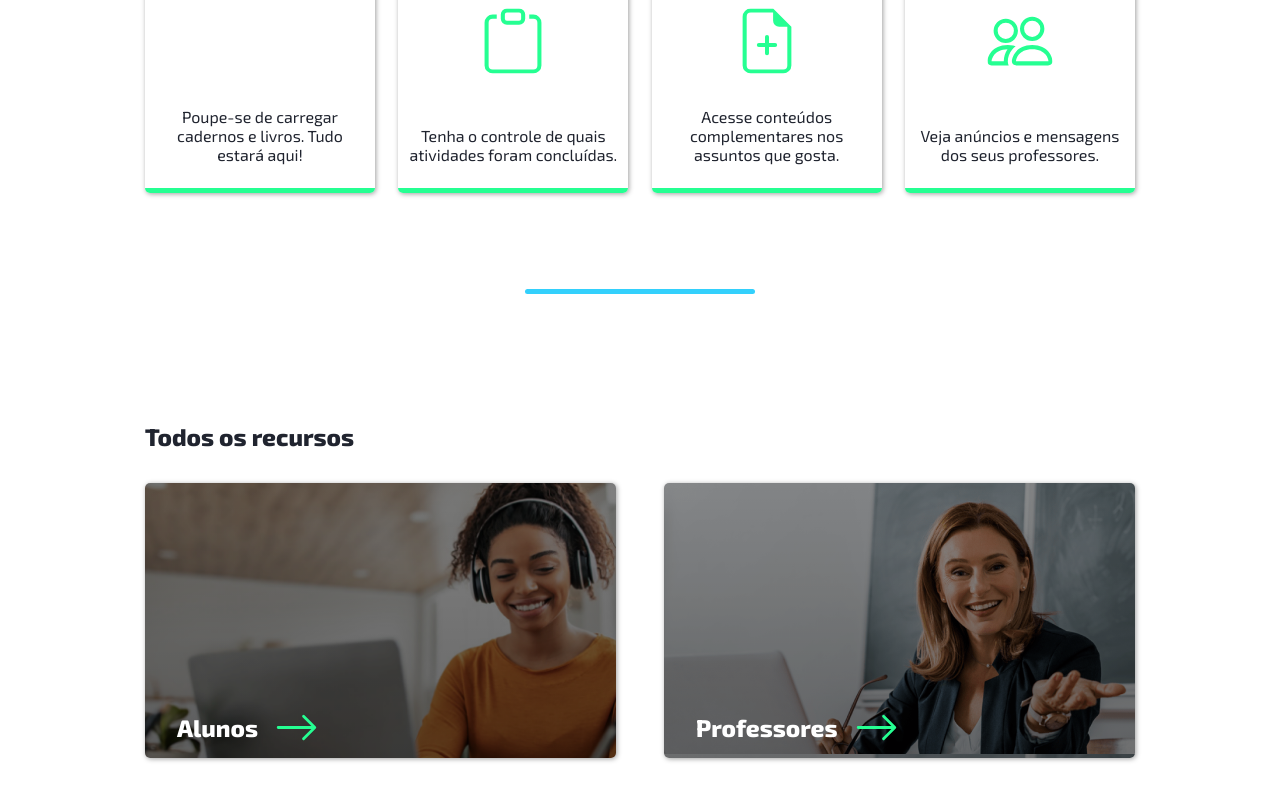
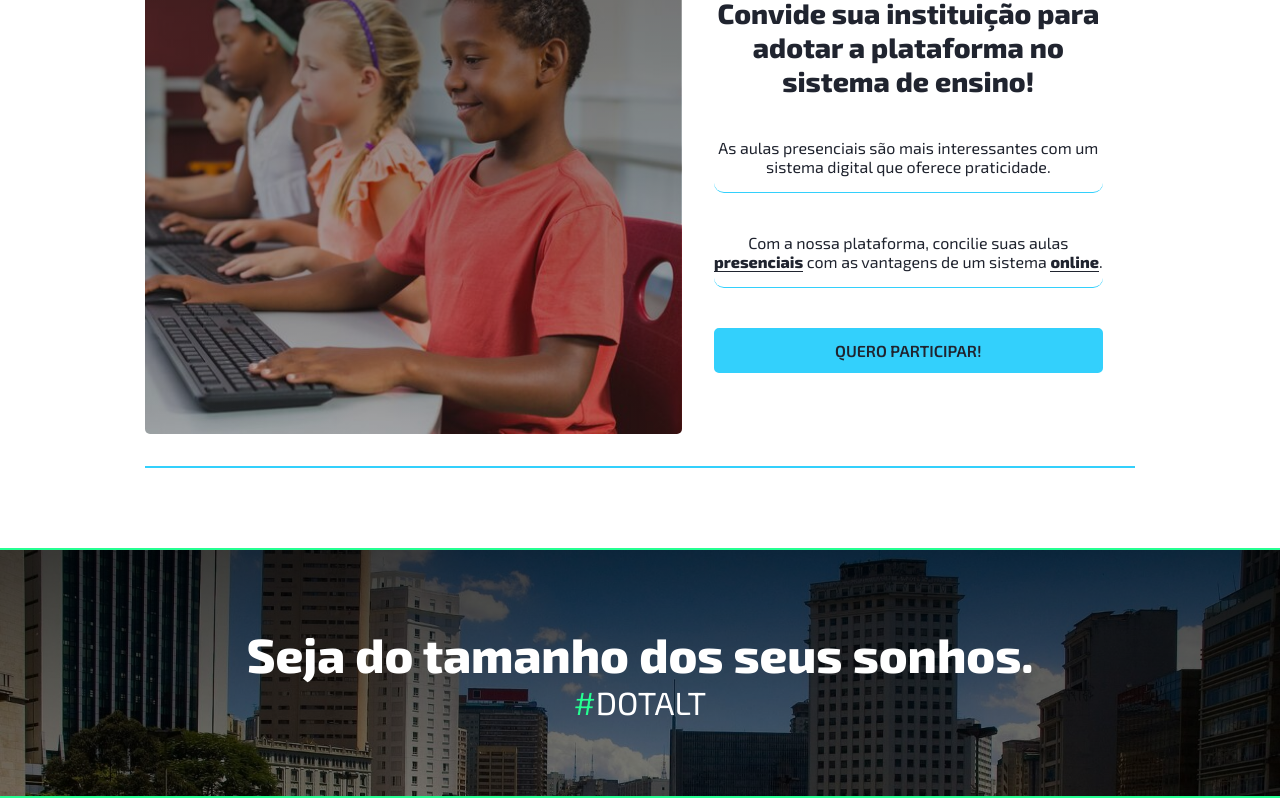
Before and after one commit to ImMacena/DOTALT, a React (Create React App) app: page / in a window 1280 px wide. Shown: the part 1180-1980 px from the top of the page. Built offline with nearby package versions, Linux system fonts and the light colour scheme; no server answers; some icons are missing.

Commit message:
Adições na página 'Home'

```diff
--- a/src/components/HomeCard/index.jsx
+++ b/src/components/HomeCard/index.jsx
@@ -3,7 +3,7 @@ import { StyledHomeCard } from "./style";
 export const HomeCard = ({ title, icon, children }) => {
   return (
     <StyledHomeCard>
-      <h2>{title}</h2>
+      <h3>{title}</h3>
       {icon}
       <p>{children}</p>
     </StyledHomeCard>
--- a/src/pages/Home/index.jsx
+++ b/src/pages/Home/index.jsx
@@ -1,12 +1,17 @@
 import { Container } from "../../components/Container";
+import { ResourcesCards } from "../../components/ResourcesCards";
+import { HomeCard } from "../../components/HomeCard";
+import { ActionBtn } from "../../components/ActionBtn";
 
 import {
+  HomeBannerTitle,
   HomeCards,
   HomeContent,
   HomeContentTitle,
   HomeDesc,
   HomeDescs,
   HomeHero,
+  HomePhrase,
   HomeTitle,
   Triangle,
 } from "./styles";
@@ -19,10 +24,8 @@ import triangleSecondary from "../../assets/triangleSecondary.png";
 import { PiBackpackLight } from "react-icons/pi";
 import { BsClipboard, BsFileEarmarkPlus, BsPeople } from "react-icons/bs";
 
-import { HomeCard } from "../../components/HomeCard";
 import { useContext } from "react";
 import { ThemeContext } from "styled-components";
-import { ResourcesCards } from "../../components/ResourcesCards";
 
 export const Home = () => {
   const { colors } = useContext(ThemeContext);
@@ -42,11 +45,12 @@ export const Home = () => {
       <HomeContent>
         <Container>
           <HomeContentTitle text={"center"}>
-            Combine suas aulas com tecnologia e alavanque o conhecimento!
+            Combine suas aulas presenciais com tecnologia e alavanque o
+            conhecimento!
           </HomeContentTitle>
 
           <HomeDescs>
-            <HomeDesc side={"center"} >
+            <HomeDesc side={"center"}>
               <img src={BarChartFill} alt="Imagem de gráfico de barras" />
               <h2>Acompanhe o desempenho acadêmico</h2>
               <p>
@@ -54,7 +58,8 @@ export const Home = () => {
                 atividades.
               </p>
             </HomeDesc>
-            <HomeDesc side={"center"} >
+
+            <HomeDesc side={"center"}>
               <img src={BookFill} alt="Imagem de livro" />
               <h2>Mais praticidade e disponibilidade</h2>
               <p>
@@ -64,6 +69,41 @@ export const Home = () => {
             </HomeDesc>
           </HomeDescs>
 
+          <HomeBannerTitle>
+            <div></div>
+            <div>
+              <h2>
+                Convide sua instituição para adotar a plataforma no sistema de
+                ensino!
+              </h2>
+              <p>
+                As aulas presenciais são mais interessantes com um sistema
+                digital que oferece praticidade.
+              </p>
+              <p>
+                Com a nossa plataforma, concilie suas aulas
+                <span> presenciais</span> com as vantagens de um sistema{" "}
+                <span>online</span>.
+              </p>
+
+              <ActionBtn fill={"fill"} color={"secondary"}>
+                Quero participar!
+              </ActionBtn>
+            </div>
+          </HomeBannerTitle>
+        </Container>
+
+        <HomePhrase>
+          <Container>
+            <h2>Seja do tamanho dos seus sonhos.</h2>
+            <p><span>#</span>DOTALT</p>
+          </Container>
+        </HomePhrase>
+
+        <Container>
+          <HomeContentTitle text={"start"}>
+            Alguns dos recursos
+          </HomeContentTitle>
           <HomeCards>
             <HomeCard
               title={"Salve seus materiais"}
@@ -76,21 +116,22 @@ export const Home = () => {
               title={"Atribua e faça atividades"}
               icon={<BsClipboard color={colors.primary} size={65} />}
             >
-              Tenha o controle de quais atividades foram concluídas.
+              Tenha o controle de quais e quantas atividades foram feitas ou
+              estão pendentes.
             </HomeCard>
 
             <HomeCard
               title={"Expanda seu conhecimento"}
               icon={<BsFileEarmarkPlus color={colors.primary} size={65} />}
             >
-              Acesse conteúdos complementares nos assuntos que gosta.
+              Acesse conteúdos complementares e se aprofunde no que gosta.
             </HomeCard>
 
             <HomeCard
               title={"Controle cada matéria"}
               icon={<BsPeople color={colors.primary} size={65} />}
             >
-              Veja anúncios e mensagens dos seus professores.
+              Veja avisos dos seus professores, e acesse o chat em tempo real.
             </HomeCard>
           </HomeCards>
 
--- a/src/pages/Home/styles.js
+++ b/src/pages/Home/styles.js
@@ -1,6 +1,8 @@
 import styled, { css } from "styled-components";
 
 import HeroImg from "../../assets/HeroImg.jpg";
+import HomeBannerImg from "../../assets/HomeBannerImg.jpg";
+import HomePhraseImg from "../../assets/HomePhraseImg.jpg";
 
 export const HomeHero = styled.section`
   background: linear-gradient(rgba(0, 0, 0, 0.6), rgba(0, 0, 0, 0.4)),
@@ -41,11 +43,13 @@ export const HomeContent = styled.section`
 `;
 
 export const HomeContentTitle = styled.h1`
-${({ text }) => {
-  if (text === "center") {
-    return css`
+  font-size: 1.75rem;
+
+  ${({ text }) => {
+    if (text === "center") {
+      return css`
         text-align: center;
-        max-width: 500px;
+        max-width: 550px;
         margin: 2rem auto 0 auto;
 
         &::after {
@@ -53,13 +57,14 @@ ${({ text }) => {
           display: block;
           height: 10rem;
           width: 2px;
-          background-color: ${({theme}) => theme.colors.secondary};
-          margin: 2rem auto -6rem auto;
+          background-color: ${({ theme }) => theme.colors.secondary};
+          margin: 2rem auto -8rem auto;
           border-radius: 10px;
         }
       `;
     } else {
       return css`
+        max-width: 50%;
         text-align: start;
         margin: 2rem 0;
       `;
@@ -67,24 +72,106 @@ ${({ text }) => {
   }};
 `;
 
+export const HomeBannerTitle = styled.div`
+  display: flex;
+  flex-direction: row;
+  align-items: center;
+  width: 100%;
+  margin: 5rem 0;
+  padding: 2rem 0;
+  border-bottom: 2px solid ${({ theme }) => theme.colors.secondary};
+  border-top: 2px solid ${({ theme }) => theme.colors.secondary};
+
+  & > div {
+    background: linear-gradient(rgba(0, 0, 0, 0.5), rgba(0, 0, 0, 0.25)),
+      url(${HomeBannerImg}) no-repeat;
+    background-position: right;
+    background-size: cover;
+    width: 60%;
+    height: 500px;
+    border-radius: 5px;
+  }
+
+  & > div:last-child {
+    background: none;
+    width: 50%;
+    display: flex;
+    justify-content: center;
+    flex-direction: column;
+    gap: 1.5rem;
+
+    text-align: center;
+    padding: 1rem 2rem;
+  }
+
+  & h2 {
+    font-size: 1.75rem;
+  }
+
+  & p {
+    font-size: 1rem;
+    padding: 1rem 0;
+    color: ${({ theme }) => theme.colors.text};
+    border-bottom: 1px solid ${({ theme }) => theme.colors.secondary};
+    border-radius: 10px;
+  }
+
+  & span {
+    font-weight: 700;
+    border-bottom: 1px solid ${({ theme }) => theme.colors.text};
+  }
+
+  & div div {
+    margin: 1rem auto 0 auto;
+    width: 100%;
+  }
+`;
+
 export const HomeDescs = styled.div`
   display: flex;
   justify-content: space-between;
   gap: 2rem;
 
-  margin: 2rem 0;
+  margin: 2rem 0 6rem 0;
 `;
 
 export const HomeDesc = styled.div`
   display: flex;
   flex-direction: column;
   text-align: ${({ side }) => side};
-  max-width: 450px;
+  max-width: 395px;
 
   & img {
     justify-content: end;
     max-width: 75px;
     margin: 0 auto 1rem auto;
+  }
+
+  & h2 {
+    margin-bottom: 1rem;
+  }
+`;
+
+export const HomePhrase = styled.div`
+  display: flex;
+  justify-content: center;
+  align-items: center;
+  border-top: 2px solid ${({theme}) => theme.colors.primary};
+  border-bottom: 2px solid ${({theme}) => theme.colors.primary};
+
+  background: linear-gradient(rgba(0, 0, 0, 0.75), rgba(0, 0, 0, 0.5)),
+    url(${HomePhraseImg}) no-repeat;
+  background-position: top;
+  background-size: cover;
+  background-attachment: fixed;
+  height: 250px;
+  color: #FFF;
+  font-size: 2rem;
+  text-align: center;
+  margin-bottom: 6rem;
+
+  & span {
+    color: ${({theme}) => theme.colors.primary};
   }
 `;
 
@@ -93,7 +180,7 @@ export const HomeCards = styled.div`
   justify-content: space-between;
   flex-wrap: wrap;
 
-  padding-top: 5rem;
+  padding-top: 0.5rem;
 
   &::after {
     content: "";
```
Also changed, not shown: src/assets/HomeBannerImg.jpg (added), src/assets/HomePhraseImg.jpg (added).
